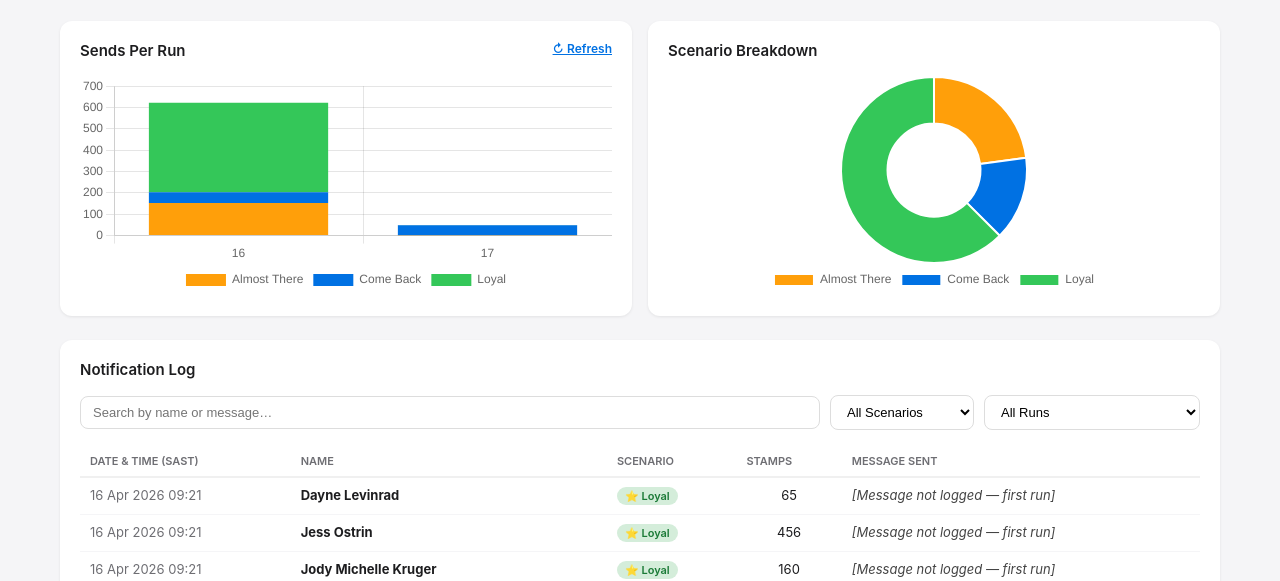
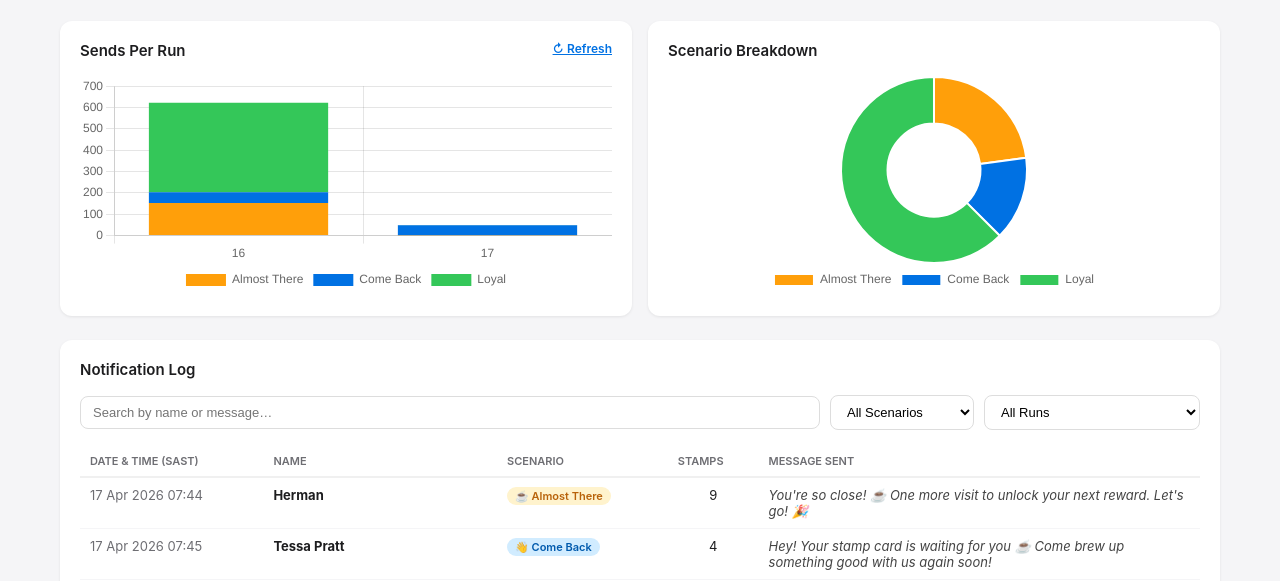
Before and after one commit to getbirdbio/munch-account-notifier, a plain HTML site: page docs/index.html in a window 1280 px wide. Shown: the part 230-811 px from the top of the page. Drawn offline with nearby package versions, Linux system fonts and the light colour scheme.

Commit message:
fix: show newest notifications first in dashboard table
allRuns is reversed to newest-first, so flatMap already gives newest
run's notifications at the top. The extra .reverse() was flipping the
whole array back to oldest-first, hiding today's 50 notifications at
the bottom of page 13+.

```diff
--- a/docs/index.html
+++ b/docs/index.html
@@ -119,9 +119,10 @@
     if (!r.ok) throw new Error('HTTP ' + r.status);
     const data = await r.json();
     allRuns = (data.runs || []).slice().reverse(); // newest first
+    // allRuns is already newest-first; flatMap preserves that order
     allNotifs = allRuns.flatMap(run =>
       (run.notifications || []).map(n => ({...n, run_ts: run.run_ts}))
-    ).reverse(); // newest first
+    );
 
     renderStats();
     renderCharts();
```
